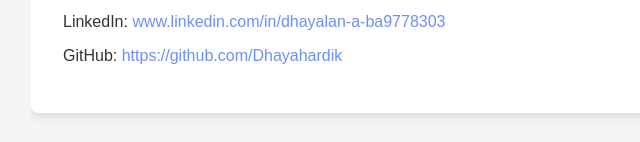
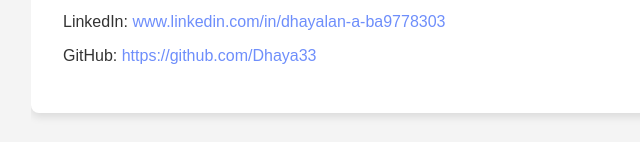
Before and after one commit to Dhaya33/portfolio, a plain HTML site: page index.html in a window 1280 px wide. Shown: the part 1213-1355 px from the top of the page, 97-737 px from the left. Drawn offline with Linux system fonts and the light colour scheme.

Commit message:
Update index.html

```diff
--- a/index.html
+++ b/index.html
@@ -158,7 +158,7 @@
             <h2>Contact</h2>
             <p>Email: <a href="mailto:your-email@example.com">hardikdhaya33@gmail.com</a></p>
             <p>LinkedIn: <a href="https://www.linkedin.com/in/yourprofile" target="_blank">www.linkedin.com/in/dhayalan-a-ba9778303</a></p>
-            <p>GitHub: <a href="https://github.com/yourprofile" target="_blank">https://github.com/Dhayahardik</a></p>
+            <p>GitHub: <a href="https://github.com/yourprofile" target="_blank">https://github.com/Dhaya33</a></p>
         </section>
     </div>
 </body>
```
